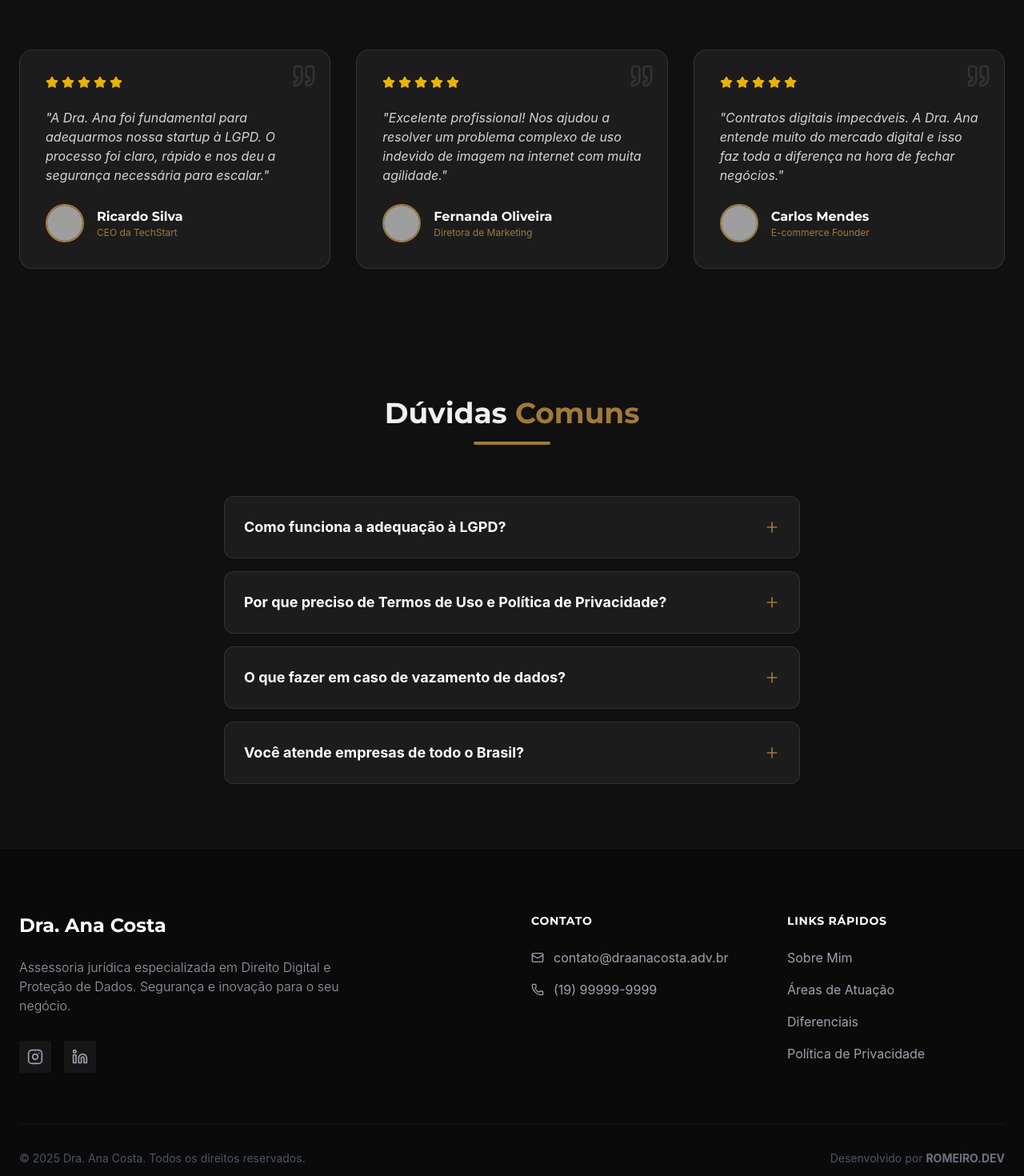
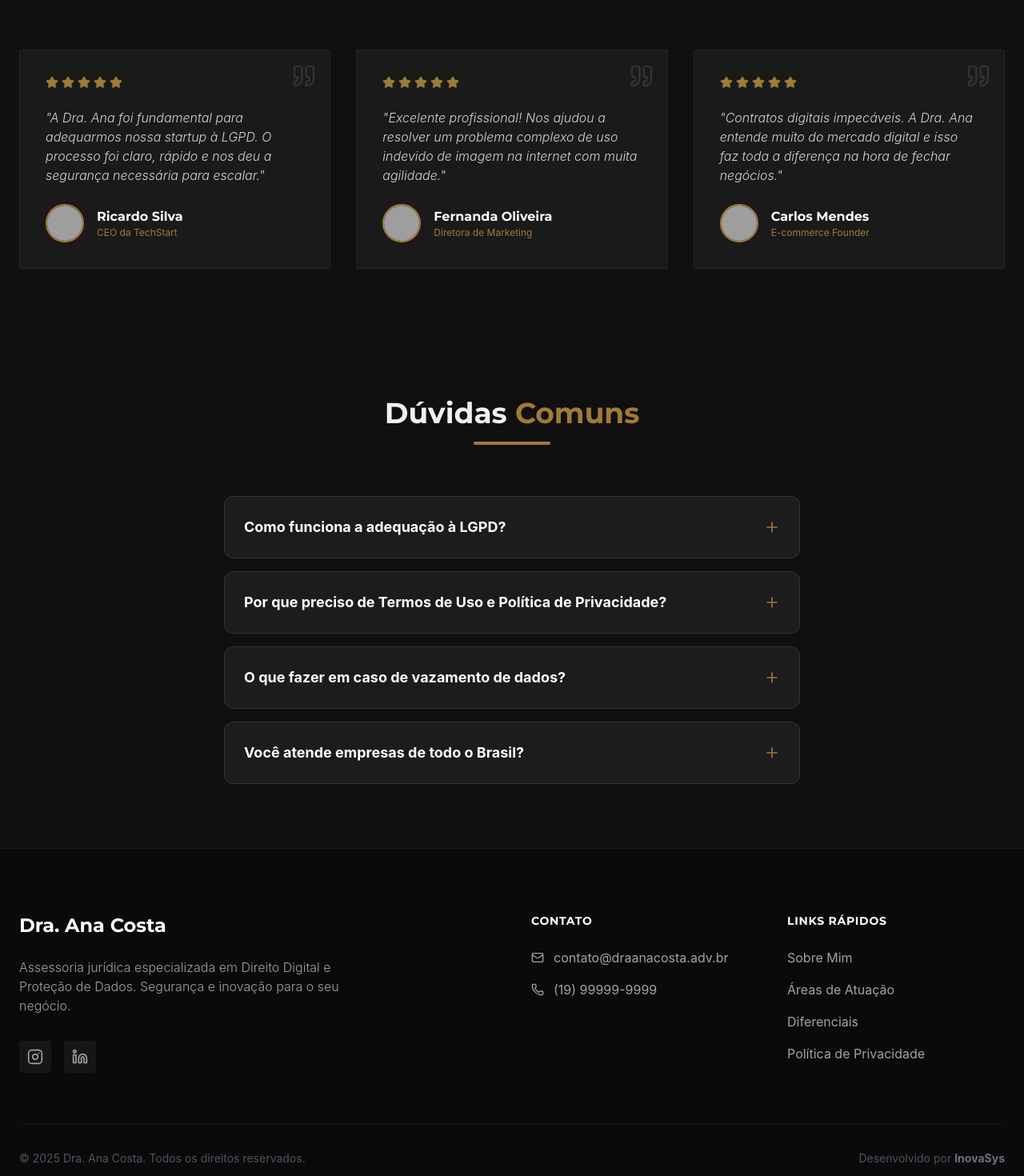
Before and after one commit to vncsrmro/advogada, a React (Vite) app: page / in a window 1280 px wide. Shown: the part 3540-5010 px from the top of the page at 80% size. Built offline with nearby package versions, Linux system fonts and the light colour scheme; grey boxes are pictures that could not be loaded.

Commit message:
Fix: Update footer credit and refactor mobile testimonials

```diff
--- a/src/components/Footer.tsx
+++ b/src/components/Footer.tsx
@@ -55,7 +55,7 @@ const Footer: React.FC = () => {
                         © {new Date().getFullYear()} Dra. Ana Costa. Todos os direitos reservados.
                     </p>
                     <p className="text-gray-600 text-sm flex items-center gap-1">
-                        Desenvolvido por <span className="text-gray-500 font-bold">ROMEIRO.DEV</span>
+                        Desenvolvido por <a href="https://inovasys.digital" target="_blank" rel="noopener noreferrer" className="text-gray-500 font-bold hover:text-gold transition-colors">InovaSys</a>
                     </p>
                 </div>
             </div>
--- a/src/components/Testimonials.tsx
+++ b/src/components/Testimonials.tsx
@@ -40,7 +40,7 @@ const Testimonials: React.FC = () => {
                     <div className="w-24 h-1 bg-gradient-to-r from-secondary to-accent mx-auto rounded-full"></div>
                 </motion.div>
 
-                <div className="grid grid-cols-1 md:grid-cols-3 gap-8">
+                <div className="flex overflow-x-auto snap-x snap-mandatory md:grid md:grid-cols-3 gap-8 pb-8 md:pb-0 scrollbar-hide -mx-6 px-6 md:mx-0 md:px-0">
                     {testimonials.map((testimonial, index) => (
                         <motion.div
                             key={index}
@@ -48,24 +48,24 @@ const Testimonials: React.FC = () => {
                             whileInView={{ opacity: 1, scale: 1 }}
                             viewport={{ once: true }}
                             transition={{ duration: 0.5, delay: index * 0.2 }}
-                            className="p-8 rounded-2xl bg-white/5 border border-white/10 relative"
+                            className="min-w-[85%] md:min-w-0 snap-center p-8 rounded-sm bg-[#1A1A1A] border border-white/5 relative hover:border-gold/30 transition-colors"
                         >
                             <Quote className="absolute top-4 right-4 w-8 h-8 text-white/10" />
                             <div className="flex gap-1 mb-6">
                                 {[...Array(5)].map((_, i) => (
-                                    <Star key={i} className="w-4 h-4 text-yellow-500 fill-yellow-500" />
+                                    <Star key={i} className="w-4 h-4 text-gold fill-gold" />
                                 ))}
                             </div>
-                            <p className="text-gray-300 mb-6 italic">"{testimonial.content}"</p>
+                            <p className="text-gray-300 mb-6 italic font-light">"{testimonial.content}"</p>
                             <div className="flex items-center gap-4">
                                 <img
                                     src={testimonial.image}
                                     alt={testimonial.name}
-                                    className="w-12 h-12 rounded-full border-2 border-secondary"
+                                    className="w-12 h-12 rounded-full border-2 border-gold"
                                 />
                                 <div>
                                     <h4 className="font-bold text-white">{testimonial.name}</h4>
-                                    <p className="text-xs text-secondary">{testimonial.role}</p>
+                                    <p className="text-xs text-gold">{testimonial.role}</p>
                                 </div>
                             </div>
                         </motion.div>
```
